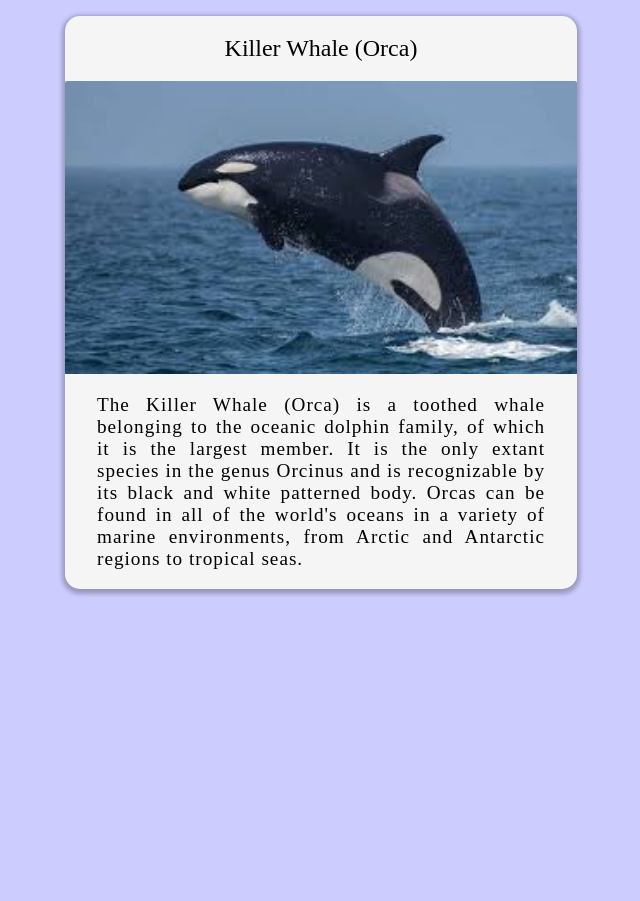
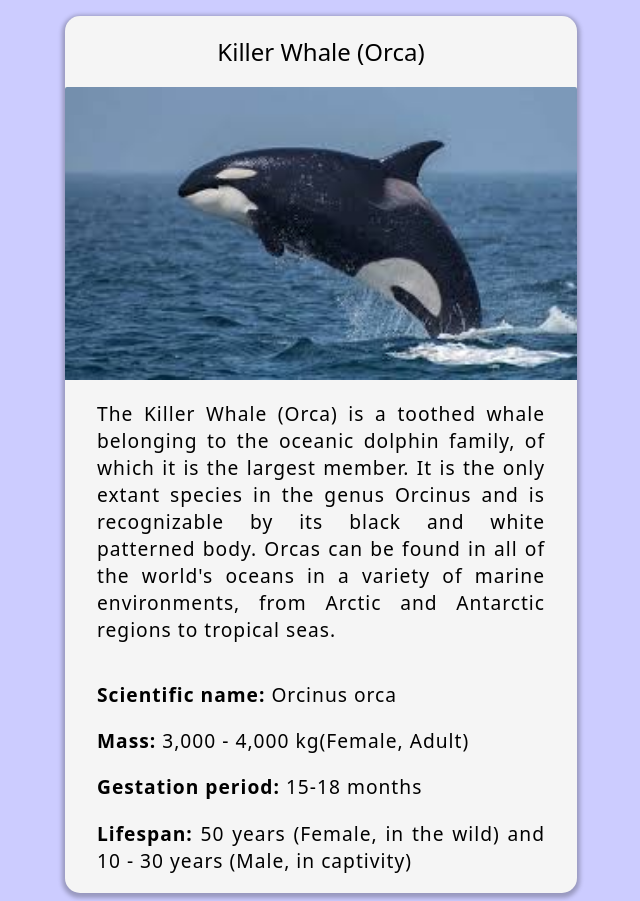
Before and after one commit to DavidNgozika/Animal-Card, a plain HTML site: page index.html in a window 1280 px wide. Shown: the whole page, without its empty margins (319-959 px from the left). Before the commit the page ends 800 px from the top, so only its background shows below. Drawn offline with Linux system fonts and the light colour scheme.

Commit message:
add more attributes to the card

```diff
--- a/index.html
+++ b/index.html
@@ -20,6 +20,26 @@
                 Orcas can be found in all of the world's oceans in a variety
                 of marine environments, from Arctic and Antarctic regions to
                 tropical seas.
+            </p>
+        </div>
+        <div class="attributes">
+            <p>
+                <strong>Scientific name:</strong>
+                Orcinus orca
+            </p>
+            <p>
+                <strong>Mass:</strong>
+                3,000 - 4,000 kg(Female, Adult)
+            </p>
+            <p>
+               <strong>Gestation period:</strong>
+               15-18 months
+            </p>
+            <p>
+                <strong>Lifespan:</strong>
+                50 years (Female, in the wild) and 10 - 30 years
+                (Male, in captivity)
+            </p>
         </div>
     </figure>
 </body>
--- a/styles.css
+++ b/styles.css
@@ -1,6 +1,7 @@
 
 body {
     background-color: #ccf;
+    font-family: system-ui, -apple-system, BlinkMacSystemFont, 'Segoe UI', Roboto, Oxygen, Ubuntu, Cantarell, 'Open Sans', 'Helvetica Neue', sans-serif;
 }
 
 .card {
@@ -13,12 +14,12 @@ body {
     box-shadow: 0 2px 4.5px 3px rgba(0, 0, 0, 0.25);
 }
 
-.description {
+.description, .attributes {
     padding: 0 2rem;
     text-align: justify;
 }
 
-.description p {
+.description p, .attributes p {
     font-size: 1.2rem;
     letter-spacing: 1px;
 }
```
